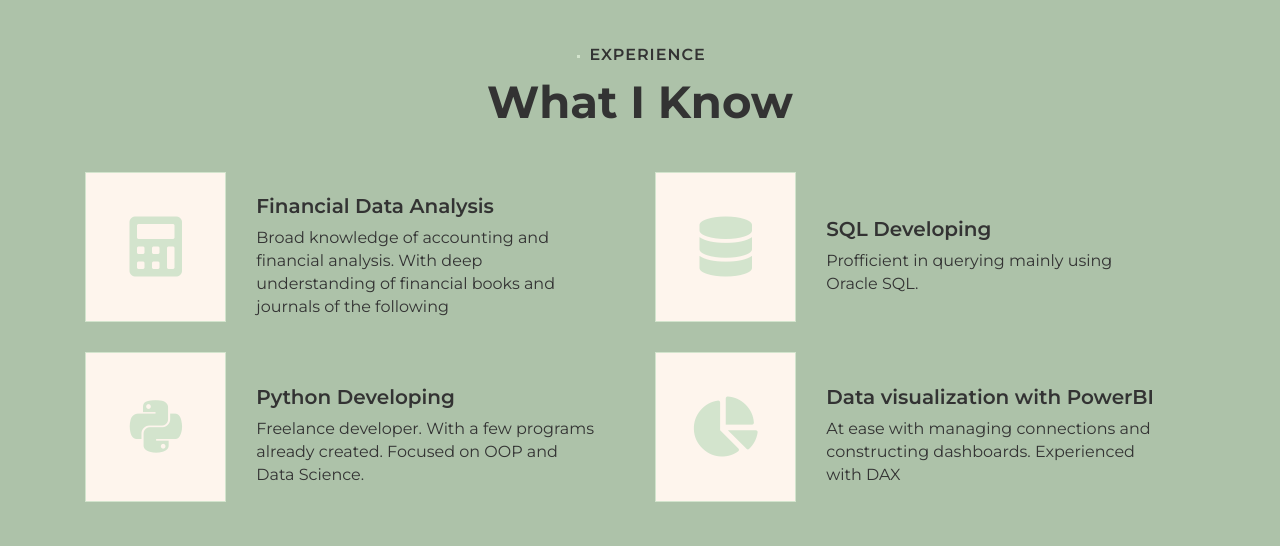
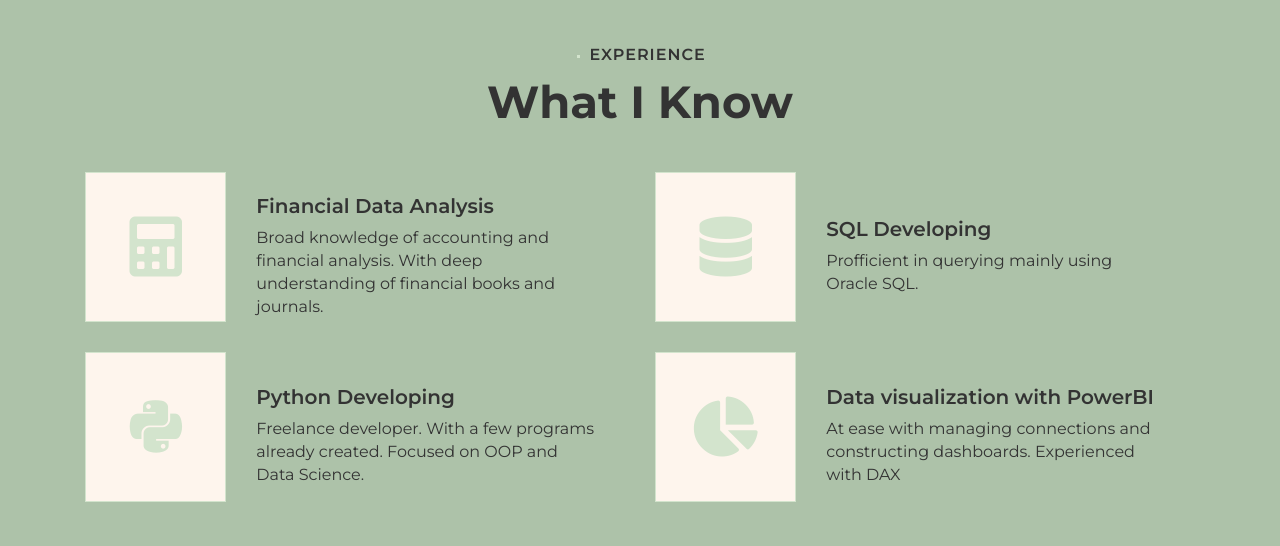
Before and after one commit to SLucasNovo/porftolio, a Flask app: page / in a window 1280 px wide. Shown: the part 1201-1747 px from the top of the page. Run offline with Flask 2, Linux system fonts and the light colour scheme; some libraries are stand-ins or nearby versions.

Commit message:
Change content in experience.html

```diff
--- a/templates/experience.html
+++ b/templates/experience.html
@@ -18,7 +18,7 @@
                             <div class="service-text" >
                                 <h3>Financial Data Analysis</h3>
                                 <p class="d-flex justify-content-center">
-                                    Broad knowledge of accounting and financial analysis. With deep understanding of financial books and journals of the following
+                                    Broad knowledge of accounting and financial analysis. With deep understanding of financial books and journals.
                                 </p>
                             </div>
                         </div>
```
